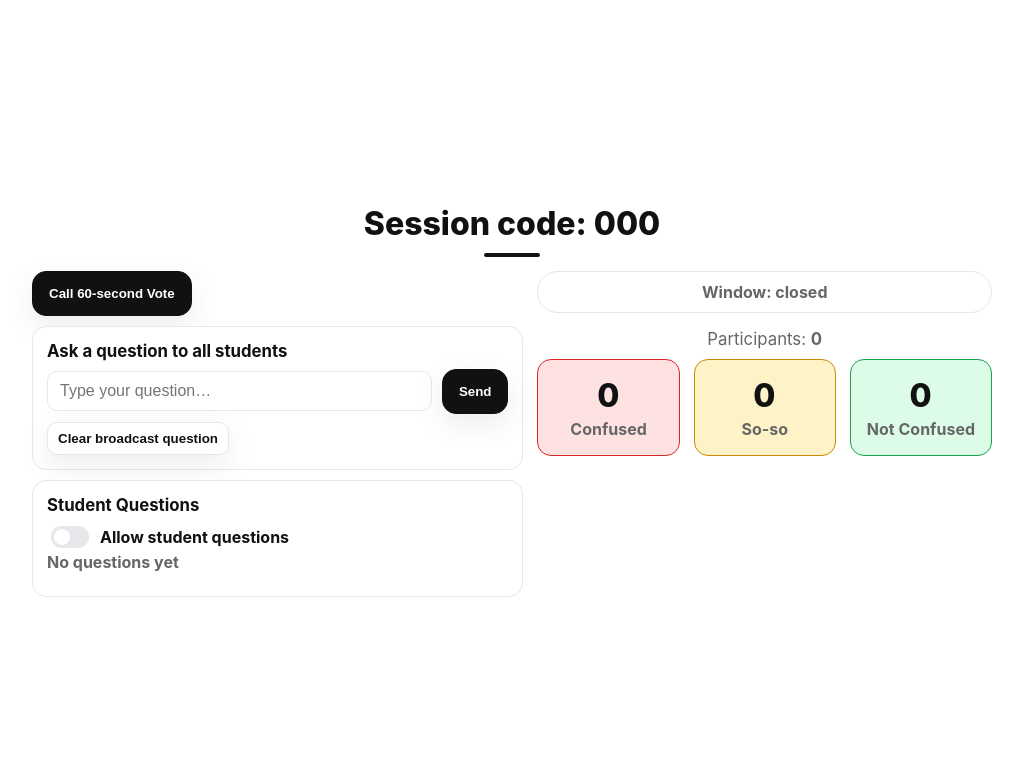
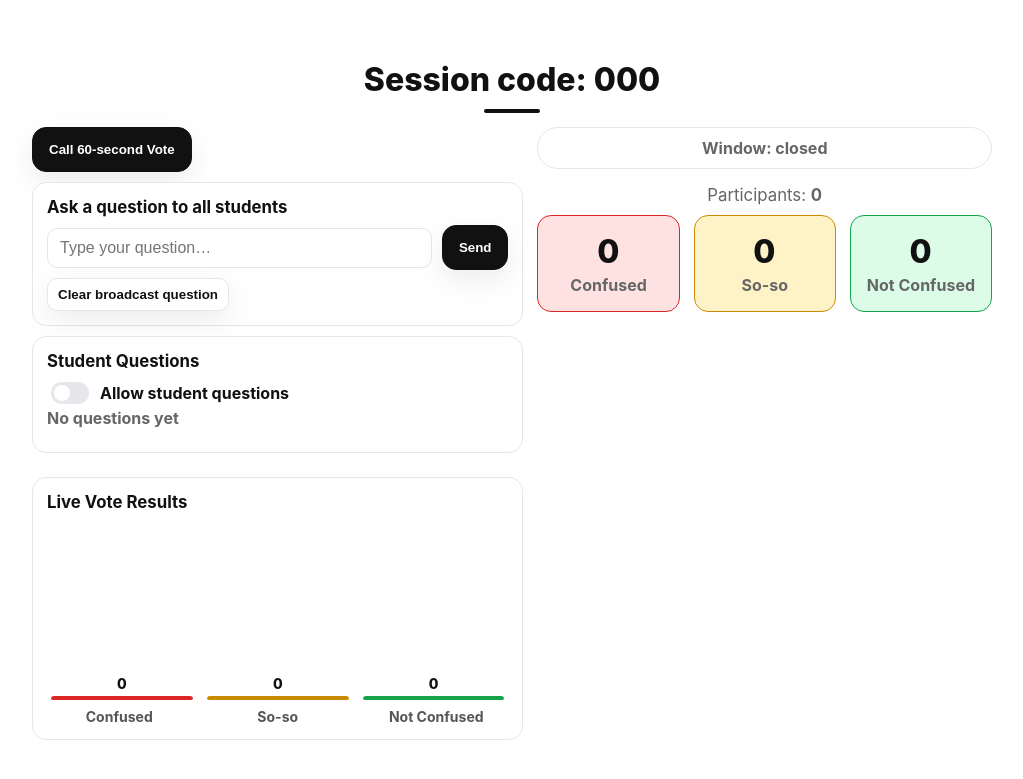
Before and after one commit to cnam04/ClassPulse, a Flask app: template backend/app/templates/teacher_vote.html in a window 1280 px wide. Shown: the top 779 px of the page, without its empty margins (128-1151 px from the left). Run offline with Flask 3, Linux system fonts and the light colour scheme; the template is opened without the code that fills it: most values are stand-ins (such as "Sample title", 1, 10 or a date in 2020).

Commit message:
added bar chart based on students answer

```diff
--- a/backend/app/templates/teacher_vote.html
+++ b/backend/app/templates/teacher_vote.html
@@ -67,6 +67,28 @@
     .btn-lite{
       background:#fff; color:#111; border:1px solid var(--border); border-radius:10px; padding:8px 10px; font-weight:700; cursor:pointer;
     }
+
+    /* === NEW: Simple bar chart === */
+    .chart{
+      margin-top:14px; border:1px solid var(--border); border-radius:14px; background:#fff; padding:14px;
+    }
+    .chart h2{ margin:0 0 8px; font-size:1.05rem }
+    .bars{
+      display:grid; grid-template-columns: repeat(3, 1fr); gap:14px; align-items:end; height:180px; padding:6px 4px 0;
+    }
+    .bar{
+      position:relative; border-radius:10px 10px 6px 6px; min-height:4px;
+      display:flex; align-items:flex-end; justify-content:center; transition:height .25s ease;
+    }
+    .bar .val{
+      position:absolute; top:-22px; font-weight:800; font-size:14px; color:#111;
+    }
+    .bar.red{    background:var(--red);    border:1px solid var(--red); }
+    .bar.yellow{ background:var(--yellow); border:1px solid var(--yellow); }
+    .bar.green{  background:var(--green);  border:1px solid var(--green); }
+    .xlabel{
+      text-align:center; margin-top:6px; font-weight:700; color:#555; font-size:14px;
+    }
   </style>
 </head>
 <body>
@@ -79,7 +101,7 @@
           <button type="submit">Call 60-second Vote</button>
         </form>
 
-        <!-- Teacher asks broadcast question (existing) -->
+        <!-- Teacher asks broadcast question -->
         <div class="panel" aria-labelledby="qlab">
           <h2 id="qlab">Ask a question to all students</h2>
           <div class="row2">
@@ -91,7 +113,7 @@
           </div>
         </div>
 
-        <!-- NEW: Allow student questions -->
+        <!-- Student Questions -->
         <div class="panel">
           <h2>Student Questions</h2>
           <label class="switch">
@@ -100,6 +122,21 @@
           </label>
           <div class="qcount" id="qcount">No questions yet</div>
           <div class="qlist" id="qlist"></div>
+        </div>
+
+        <!-- === NEW: Live Bar Chart === -->
+        <div class="chart" aria-labelledby="chart-title">
+          <h2 id="chart-title">Live Vote Results</h2>
+          <div class="bars">
+            <div class="bar red"    id="bar-cf" style="height:4px"><span class="val" id="val-cf">0</span></div>
+            <div class="bar yellow" id="bar-ss" style="height:4px"><span class="val" id="val-ss">0</span></div>
+            <div class="bar green"  id="bar-nc" style="height:4px"><span class="val" id="val-nc">0</span></div>
+          </div>
+          <div class="grid" style="grid-template-columns: repeat(3, 1fr); gap:14px; margin-top:2px">
+            <div class="xlabel">Confused</div>
+            <div class="xlabel">So-so</div>
+            <div class="xlabel">Not Confused</div>
+          </div>
         </div>
       </div>
 
@@ -147,6 +184,13 @@
       allow:  document.getElementById('allow'),
       qcount: document.getElementById('qcount'),
       qlist:  document.getElementById('qlist'),
+      // chart bits
+      barCF:  document.getElementById('bar-cf'),
+      barSS:  document.getElementById('bar-ss'),
+      barNC:  document.getElementById('bar-nc'),
+      valCF:  document.getElementById('val-cf'),
+      valSS:  document.getElementById('val-ss'),
+      valNC:  document.getElementById('val-nc'),
     };
 
     // Vote window
@@ -176,7 +220,7 @@
       }catch(_){}
     });
 
-    // NEW: Allow student questions toggle
+    // Allow student questions toggle
     async function setAllow(val){
       try{
         await fetch(`/api/session/${encodeURIComponent(code)}/qperm`,{
@@ -199,7 +243,7 @@
       try{
         const r2 = await fetch(`/api/session/${encodeURIComponent(code)}/student_questions`, { headers:{'Accept':'application/json'} });
         if(!r2.ok) return;
-        const arr = await r2.json(); // expect [{id, text, ts, voter_id?}, ...]
+        const arr = await r2.json();
         els.qcount.textContent = (arr && arr.length) ? `${arr.length} question${arr.length>1?'s':''}` : 'No questions yet';
         renderQuestions(arr||[]);
       }catch(_){}
@@ -219,7 +263,6 @@
             <button class="btn-lite" data-a="broadcast">Broadcast</button>
             <button class="btn-lite" data-a="remove">Remove</button>
           </div>`;
-        // actions
         div.querySelector('[data-a="broadcast"]').addEventListener('click', async ()=>{
           try{
             await fetch(`/api/session/${encodeURIComponent(code)}/question`,{
@@ -238,12 +281,33 @@
       });
     }
 
+    // === NEW: render bar chart ===
+    function renderChart(cConfused, cSoso, cNC){
+      const a = Number(cConfused||0);
+      const b = Number(cSoso||0);
+      const c = Number(cNC||0);
+      const max = Math.max(1, a, b, c);      // avoid /0; also keeps a tiny baseline
+      const H = 160;                          // px max height inside 180px area (some headroom)
+
+      els.valCF.textContent = a;
+      els.valSS.textContent = b;
+      els.valNC.textContent = c;
+
+      // map counts to heights; ensure small nonzero shows a visible bar (min 4px if >0)
+      const h = (v)=> v===0 ? 4 : Math.max(8, Math.round((v/max)*H));
+
+      els.barCF.style.height = h(a) + 'px';
+      els.barSS.style.height = h(b) + 'px';
+      els.barNC.style.height = h(c) + 'px';
+    }
+
     // Stats polling
     async function tickStats(){
       try{
         const res = await fetch(`/api/session/${encodeURIComponent(code)}/stats`, { headers:{'Accept':'application/json'} });
         if(!res.ok) return;
         const d = await res.json();
+        // update counters
         els.pcount.textContent = d.participants ?? 0;
         els.nc.textContent = d.not_confused ?? 0;
         els.ss.textContent = d.soso ?? 0;
@@ -251,6 +315,9 @@
         const open   = !!d.window_active;
         const remain = d.window_seconds_remaining ?? 0;
         els.timer.textContent = open ? `Window: ${remain}s left` : 'Window: closed';
+
+        // update chart
+        renderChart(d.confused ?? 0, d.soso ?? 0, d.not_confused ?? 0);
       }catch(_){}
     }
 
```
